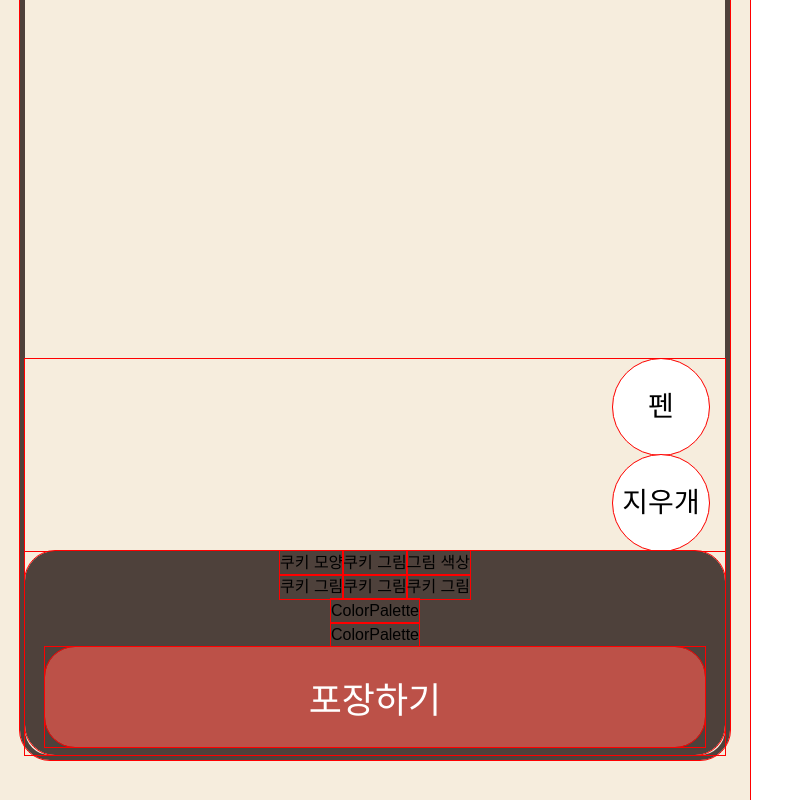
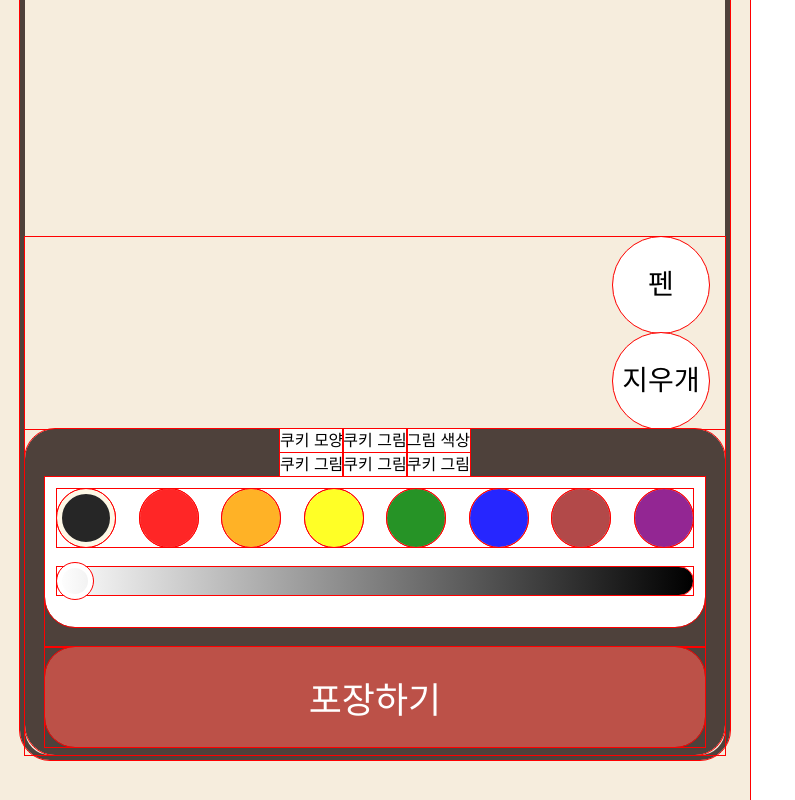
Before and after one commit to devBuzz142/numanku-fe, a React (Create React App) app: page /make/design in a window 1280 px wide. Shown: the part 824-1624 px from the top of the page, without its empty margins (0-795 px from the left). Built offline with nearby package versions, Linux system fonts and the light colour scheme; a web font is replaced by a local one.

Commit message:
feat: ColorPalette

```diff
--- /dev/null
+++ b/src/components/ColorPalette/ColorPalette.jsx
@@ -0,0 +1,63 @@
+import { useState } from 'react';
+import * as S from './ColorPalette.style';
+
+const COLORS = [
+  [0, 0, 0], // black
+  [255, 0, 0], // red
+  [255, 165, 0], // orange
+  [255, 255, 0], // yellow
+  [0, 128, 0], // green
+  [0, 0, 255], // blue
+  [165, 42, 42], // brown
+  [128, 0, 128], // purple
+];
+
+const rgbaToHex = (r, g, b, a) => {
+  // Ensure values are within the valid range
+  r = Math.min(255, Math.max(0, r));
+  g = Math.min(255, Math.max(0, g));
+  b = Math.min(255, Math.max(0, b));
+  a = Math.min(1, Math.max(0, a));
+
+  // Convert RGB to hexadecimal
+  const hexR = r.toString(16).padStart(2, '0');
+  const hexG = g.toString(16).padStart(2, '0');
+  const hexB = b.toString(16).padStart(2, '0');
+
+  // Convert alpha to hexadecimal
+  const hexA = Math.round(a * 255)
+    .toString(16)
+    .padStart(2, '0');
+
+  // Combine values and return
+  return `#${hexR}${hexG}${hexB}${hexA}`;
+};
+
+const ColorPalette = ({ colors = COLORS }) => {
+  const [activeColor, setActiveColor] = useState(0);
+
+  const handleColorChange = (color) => setActiveColor(color);
+
+  return (
+    <S.ColorPalette>
+      <S.ColorTab>
+        {colors.map((color, index) => (
+          <S.ColorBarTabItemWrapper key={index}>
+            <S.ColorTabItem
+              key={index}
+              color={rgbaToHex(...color, 0.85)}
+              active={activeColor === index}
+              onClick={() => handleColorChange(index)}
+            />
+          </S.ColorBarTabItemWrapper>
+        ))}
+      </S.ColorTab>
+      <S.ColorBarWrapper>
+        <S.ColorBar color={rgbaToHex(...colors[activeColor], 1)} />
+        <S.ColorBarHandler />
+      </S.ColorBarWrapper>
+    </S.ColorPalette>
+  );
+};
+
+export default ColorPalette;
--- /dev/null
+++ b/src/components/ColorPalette/ColorPalette.style.jsx
@@ -0,0 +1,68 @@
+import styled from '@emotion/styled';
+
+export const ColorPalette = styled.div`
+  margin-bottom: 20px;
+  width: 100%;
+  border-bottom-left-radius: 30px;
+  border-bottom-right-radius: 30px;
+  padding: 12px;
+
+  display: flex;
+  flex-direction: column;
+
+  background-color: white;
+`;
+
+export const ColorTab = styled.div`
+  width: 100%;
+
+  display: flex;
+  justify-content: space-between;
+`;
+
+export const ColorBarTabItemWrapper = styled.div`
+  background-color: white;
+
+  border-radius: 50%;
+  border: none;
+`;
+
+export const ColorTabItem = styled.div`
+  width: 58px;
+  height: 58px;
+
+  border-radius: 50%;
+  border: ${({ active }) => (active ? '5px solid #FEF8E6' : 'none')};
+
+  background-color: ${({ color }) => color};
+`;
+
+export const ColorBarWrapper = styled.div`
+  width: 100%;
+  height: 28px;
+
+  background-color: white;
+
+  margin-top: 20px;
+  margin-bottom: 20px;
+`;
+
+export const ColorBarHandler = styled.div`
+  width: 36px;
+  height: 36px;
+
+  border-radius: 50%;
+  border: 5px solid white;
+
+  position: absolute;
+  top: -4px;
+`;
+
+export const ColorBar = styled.div`
+  width: 100%;
+  height: 28px;
+
+  border-radius: 30px;
+  background: ${({ color }) =>
+    `linear-gradient(to right, white 0%, ${color} 100%)`};
+`;
--- a/src/pages/MakeDesignPage/MakeDesignPage.jsx
+++ b/src/pages/MakeDesignPage/MakeDesignPage.jsx
@@ -1,6 +1,7 @@
 import * as S from './MakeDesignPage.style';
 import Header from '../../components/Header/Header';
 import Button from '../../components/Button/Button';
+import ColorPalette from '../../components/ColorPalette/ColorPalette';
 
 const MakeDesignPage = () => {
   return (
@@ -22,8 +23,7 @@ const MakeDesignPage = () => {
             <div>쿠키 그림</div>
           </S.DrawingTab>
           <S.CollorPalleteWrapper>
-            <div>ColorPalette</div>
-            <div>ColorPalette</div>
+            <ColorPalette />
           </S.CollorPalleteWrapper>
           <S.ButtonWrapper>
             <Button width={660}>포장하기</Button>
--- a/src/pages/MakeDesignPage/MakeDesignPage.style.jsx
+++ b/src/pages/MakeDesignPage/MakeDesignPage.style.jsx
@@ -57,17 +57,25 @@ export const Controller = styled.div`
 
 export const MenuTab = styled.div`
   display: flex;
+
+  background-color: white;
 `;
 
 export const DrawingTab = styled.div`
   display: flex;
+
+  background-color: white;
 `;
 
 export const ColorTab = styled.div`
   display: flex;
+
+  background-color: white;
 `;
 
-export const CollorPalleteWrapper = styled.div``;
+export const CollorPalleteWrapper = styled.div`
+  width: 660px;
+`;
 
 export const ButtonWrapper = styled.div`
   margin-bottom: 8px;
```
